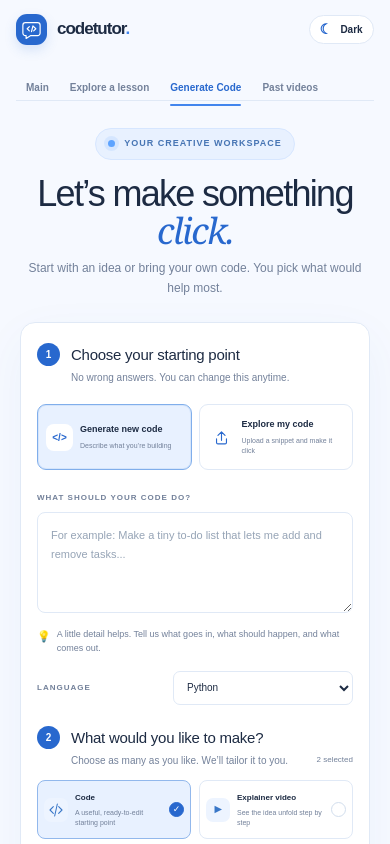
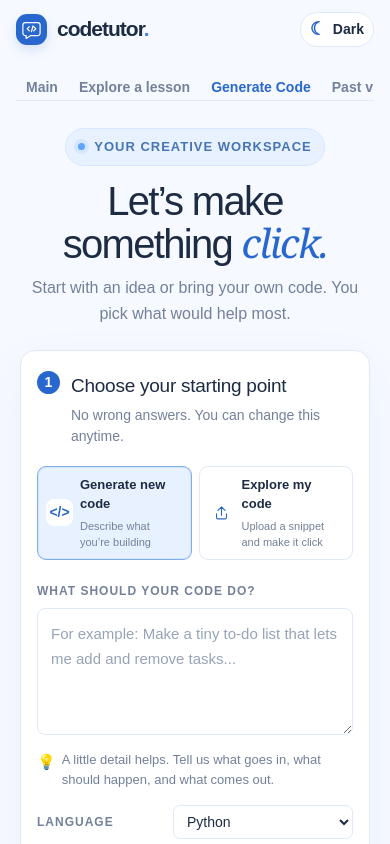
Before and after one commit to AlvinYiChunLiu/CodeTutor, a Next.js app: page /generate in a window 390 px wide. Shown: the top 844 px of the page. Built offline with nearby package versions, Linux system fonts and the light colour scheme.

Commit message:
changed font size bigger for generate code page

```diff
--- a/app/globals.css
+++ b/app/globals.css
@@ -497,37 +497,44 @@ button { color: inherit; }
   .generate-shell { padding-bottom: 50px; }
   .generate-intro { width: min(850px, calc(100% - 40px)); margin: 36px auto 23px; text-align: center; animation: enter-up .45s both; }
   .generate-intro .friendly-pill { margin: auto; }
-  .generate-intro h1 { margin: 15px 0 9px; font-size: clamp(34px, 5vw, 46px); letter-spacing: -2px; }
-  .generate-intro > p { margin: 0; color: var(--muted); font-size: 12px; line-height: 1.65; }
+  .generate-shell .friendly-pill { font-size: 13px; }
+  .generate-intro h1 { margin: 15px 0 9px; font-size: clamp(38px, calc(5vw + 4px), 50px); letter-spacing: -2px; }
+  .generate-intro > p { margin: 0; color: var(--muted); font-size: 16px; line-height: 1.65; }
   .generator-card { width: min(780px, calc(100% - 40px)); margin: 0 auto; padding: 25px 28px 20px; border: 1px solid var(--line); border-radius: 15px; background: var(--surface); box-shadow: 0 15px 50px #3266a30c; animation: enter-up .55s .06s both; }
   .generator-step-heading { display: flex; align-items: flex-start; gap: 11px; }
-  .step-chip { width: 23px; height: 23px; display: grid; flex: 0 0 auto; place-items: center; border-radius: 50%; color: #fff; background: var(--blue-strong); font-size: 10px; font-weight: 750; }
-  .generator-step-heading h2 { margin: 1px 0 4px; color: var(--ink); font-size: 15px; letter-spacing: -.25px; }
-  .generator-step-heading p { margin: 0; color: var(--muted); font-size: 10px; line-height: 1.5; }
+  .step-chip { width: 23px; height: 23px; display: grid; flex: 0 0 auto; place-items: center; border-radius: 50%; color: #fff; background: var(--blue-strong); font-size: 14px; font-weight: 750; }
+  .generator-step-heading h2 { margin: 1px 0 4px; color: var(--ink); font-size: 19px; letter-spacing: -.25px; }
+  .generator-step-heading p { margin: 0; color: var(--muted); font-size: 14px; line-height: 1.5; }
   .generator-mode-tabs { display: grid; grid-template-columns: 1fr 1fr; gap: 10px; margin: 19px 0 22px; }
   .generator-mode-tabs button { min-height: 64px; display: flex; align-items: center; gap: 11px; padding: 10px 13px; border: 1px solid var(--line); border-radius: 9px; text-align: left; color: var(--ink); background: var(--surface); cursor: pointer; transition: border-color .18s, background .18s, transform .18s; }
   .generator-mode-tabs button:hover { transform: translateY(-1px); border-color: #a9c8f2; }.generator-mode-tabs button.selected { border-color: #80aeeb; background: var(--blue-pale); box-shadow: inset 0 0 0 1px #80aeeb30; }
-  .mode-icon { width: 31px; height: 31px; display: grid; flex: 0 0 auto; place-items: center; border-radius: 8px; color: var(--blue-strong); background: var(--surface); font-size: 10px; font-weight: 750; }.mode-icon svg { width: 17px; fill: none; stroke: currentColor; stroke-width: 1.6; stroke-linecap: round; stroke-linejoin: round; }
-  .generator-mode-tabs b, .generator-mode-tabs small { display: block; }.generator-mode-tabs b { font-size: 10px; }.generator-mode-tabs small { margin-top: 4px; color: var(--muted); font-size: 8px; }
-  .field-label { display: block; margin-bottom: 8px; color: var(--muted); font-size: 8px; font-weight: 750; letter-spacing: 1px; }
-  .prompt-textarea, .source-textarea { width: 100%; padding: 13px; resize: vertical; border: 1px solid var(--line); border-radius: 8px; outline: 0; color: var(--ink); background: var(--surface); font-size: 11px; line-height: 1.65; transition: border-color .18s, box-shadow .18s; }.prompt-textarea::placeholder, .source-textarea::placeholder { color: #96a4b6; }.prompt-textarea:focus, .source-textarea:focus { border-color: #80aeeb; box-shadow: 0 0 0 3px #4e8fe51c; }
-  .prompt-tip { display: flex; align-items: flex-start; gap: 6px; margin-top: 8px; color: var(--muted); font-size: 9px; line-height: 1.55; }.prompt-tip span { font-size: 11px; }
+  .mode-icon { width: 31px; height: 31px; display: grid; flex: 0 0 auto; place-items: center; border-radius: 8px; color: var(--blue-strong); background: var(--surface); font-size: 14px; font-weight: 750; }.mode-icon svg { width: 17px; fill: none; stroke: currentColor; stroke-width: 1.6; stroke-linecap: round; stroke-linejoin: round; }
+  .generator-mode-tabs b, .generator-mode-tabs small { display: block; }.generator-mode-tabs b { font-size: 14px; }.generator-mode-tabs small { margin-top: 4px; color: var(--muted); font-size: 12px; }
+  .field-label { display: block; margin-bottom: 8px; color: var(--muted); font-size: 12px; font-weight: 750; letter-spacing: 1px; }
+  .prompt-textarea, .source-textarea { width: 100%; padding: 13px; resize: vertical; border: 1px solid var(--line); border-radius: 8px; outline: 0; color: var(--ink); background: var(--surface); font-size: 15px; line-height: 1.65; transition: border-color .18s, box-shadow .18s; }.prompt-textarea::placeholder, .source-textarea::placeholder { color: #96a4b6; }.prompt-textarea:focus, .source-textarea:focus { border-color: #80aeeb; box-shadow: 0 0 0 3px #4e8fe51c; }
+  .prompt-tip { display: flex; align-items: flex-start; gap: 6px; margin-top: 8px; color: var(--muted); font-size: 13px; line-height: 1.55; }.prompt-tip span { font-size: 15px; }
   .upload-dropzone { min-height: 75px; position: relative; display: flex; align-items: center; gap: 12px; padding: 13px; border: 1px dashed #9abce9; border-radius: 9px; background: var(--soft-surface); cursor: pointer; transition: border-color .18s, background .18s; }.upload-dropzone:hover, .upload-dropzone.drag-active { border-color: var(--blue-strong); background: var(--blue-pale); }.upload-dropzone input { position: absolute; width: 1px; height: 1px; overflow: hidden; clip: rect(0,0,0,0); white-space: nowrap; clip-path: inset(50%); }
   .upload-icon { width: 34px; height: 34px; display: grid; flex: 0 0 auto; place-items: center; border-radius: 9px; color: var(--blue-strong); background: var(--surface); }.upload-icon svg { width: 18px; fill: none; stroke: currentColor; stroke-width: 1.6; stroke-linecap: round; stroke-linejoin: round; }
-  .upload-copy { min-width: 0; flex: 1; }.upload-copy b, .upload-copy small { display: block; }.upload-copy b { overflow: hidden; color: var(--ink); font-size: 10px; text-overflow: ellipsis; white-space: nowrap; }.upload-copy small { margin-top: 5px; color: var(--muted); font-size: 8px; }.upload-copy small span { color: var(--blue-strong); font-weight: 700; text-decoration: underline; text-underline-offset: 2px; }
-  .upload-browse { padding: 7px 9px; border: 1px solid var(--line); border-radius: 6px; color: var(--blue-strong); background: var(--surface); font-size: 8px; font-weight: 700; }
-  .paste-divider { display: flex; align-items: center; gap: 9px; margin: 13px 0 8px; color: #91a0b4; font-size: 7px; font-weight: 750; letter-spacing: .8px; }.paste-divider span { height: 1px; flex: 1; background: var(--line); }
-  .source-textarea { min-height: 98px; color: var(--ink); font-family: "Cascadia Code", Consolas, monospace; font-size: 10px; }
-  .language-row { display: flex; align-items: center; justify-content: space-between; gap: 12px; margin-top: 15px; }.language-row .field-label { margin: 0; }.language-row select { width: 180px; height: 34px; padding: 0 9px; border: 1px solid var(--line); border-radius: 7px; outline: 0; color: var(--ink); background: var(--surface); font-size: 10px; }.language-row select:focus { border-color: var(--blue); }
-  .output-heading { display: flex; align-items: flex-end; justify-content: space-between; gap: 12px; margin: 21px 0 12px; }.selection-count { padding-bottom: 2px; color: var(--muted); font-size: 8px; }
+  .upload-copy { min-width: 0; flex: 1; }.upload-copy b, .upload-copy small { display: block; }.upload-copy b { overflow: hidden; color: var(--ink); font-size: 14px; text-overflow: ellipsis; white-space: nowrap; }.upload-copy small { margin-top: 5px; color: var(--muted); font-size: 12px; }.upload-copy small span { color: var(--blue-strong); font-weight: 700; text-decoration: underline; text-underline-offset: 2px; }
+  .upload-browse { padding: 7px 9px; border: 1px solid var(--line); border-radius: 6px; color: var(--blue-strong); background: var(--surface); font-size: 12px; font-weight: 700; }
+  .paste-divider { display: flex; align-items: center; gap: 9px; margin: 13px 0 8px; color: #91a0b4; font-size: 11px; font-weight: 750; letter-spacing: .8px; }.paste-divider span { height: 1px; flex: 1; background: var(--line); }
+  .source-textarea { min-height: 98px; color: var(--ink); font-family: "Cascadia Code", Consolas, monospace; font-size: 14px; }
+  .language-row { display: flex; align-items: center; justify-content: space-between; gap: 12px; margin-top: 15px; }.language-row .field-label { margin: 0; }.language-row select { width: 180px; height: 34px; padding: 0 9px; border: 1px solid var(--line); border-radius: 7px; outline: 0; color: var(--ink); background: var(--surface); font-size: 14px; }.language-row select:focus { border-color: var(--blue); }
+  .output-heading { display: flex; align-items: flex-end; justify-content: space-between; gap: 12px; margin: 21px 0 12px; }.selection-count { padding-bottom: 2px; color: var(--muted); font-size: 12px; }
   .output-grid { display: grid; grid-template-columns: 1fr 1fr; gap: 8px; }
   .output-option { min-height: 59px; display: flex; align-items: center; gap: 9px; padding: 9px; border: 1px solid var(--line); border-radius: 8px; text-align: left; background: var(--surface); cursor: pointer; transition: border-color .18s, background .18s, transform .18s; }.output-option:hover { transform: translateY(-1px); border-color: #a6c5ed; }.output-option.output-selected { border-color: #92b8ec; background: var(--blue-pale); }
-  .output-option-icon { width: 28px; height: 28px; display: grid; flex: 0 0 auto; place-items: center; border-radius: 7px; color: #3977c8; background: var(--soft-surface); font-size: 12px; font-weight: 700; }.output-option-icon svg { width: 16px; fill: none; stroke: currentColor; stroke-width: 1.6; stroke-linecap: round; stroke-linejoin: round; }.output-play { font-size: 9px; }
-  .output-option-copy { min-width: 0; flex: 1; }.output-option-copy b, .output-option-copy small { display: block; }.output-option-copy b { color: var(--ink); font-size: 9px; }.output-option-copy small { margin-top: 4px; color: var(--muted); font-size: 8px; line-height: 1.35; }
-  .output-check { width: 15px; height: 15px; display: grid; flex: 0 0 auto; place-items: center; border: 1px solid #d2deed; border-radius: 50%; color: #fff; font-size: 9px; }.output-selected .output-check { border-color: var(--blue-strong); background: var(--blue-strong); }
-  .generator-message { margin: 13px 0 0; padding: 10px 12px; border-radius: 7px; font-size: 10px; line-height: 1.5; }.generator-error { color: #aa4848; background: #fff0ef; }.generator-info { color: #385f95; background: var(--blue-pale); }.generator-info a { color: var(--blue-strong); font-weight: 750; text-decoration: underline; text-underline-offset: 2px; }
-  .generate-submit { width: 100%; margin-top: 18px; }.generator-footnote { margin: 10px 0 0; color: #8d9bb0; text-align: center; font-size: 8px; }
-  .generate-help { width: min(780px, calc(100% - 40px)); display: flex; align-items: center; gap: 10px; margin: 15px auto 0; padding: 12px 15px; border: 1px solid var(--line); border-radius: 9px; background: var(--soft-surface); }.help-chat-icon { width: 20px; height: 20px; display: grid; flex: 0 0 auto; place-items: center; border: 1px solid #aec9ec; border-radius: 50%; color: var(--blue-strong); font-size: 11px; font-weight: 700; }.generate-help p { margin: 0; color: var(--muted); font-size: 9px; line-height: 1.5; }.generate-help b { color: var(--ink); }.generate-help a { color: var(--blue-strong); font-weight: 700; }
+  .output-option-icon { width: 28px; height: 28px; display: grid; flex: 0 0 auto; place-items: center; border-radius: 7px; color: #3977c8; background: var(--soft-surface); font-size: 16px; font-weight: 700; }.output-option-icon svg { width: 16px; fill: none; stroke: currentColor; stroke-width: 1.6; stroke-linecap: round; stroke-linejoin: round; }.output-play { font-size: 13px; }
+  .output-option-copy { min-width: 0; flex: 1; }.output-option-copy b, .output-option-copy small { display: block; }.output-option-copy b { color: var(--ink); font-size: 13px; }.output-option-copy small { margin-top: 4px; color: var(--muted); font-size: 12px; line-height: 1.35; }
+  .output-check { width: 15px; height: 15px; display: grid; flex: 0 0 auto; place-items: center; border: 1px solid #d2deed; border-radius: 50%; color: #fff; font-size: 13px; }.output-selected .output-check { border-color: var(--blue-strong); background: var(--blue-strong); }
+  .generator-message { margin: 13px 0 0; padding: 10px 12px; border-radius: 7px; font-size: 14px; line-height: 1.5; }.generator-error { color: #aa4848; background: #fff0ef; }.generator-info { color: #385f95; background: var(--blue-pale); }.generator-info a { color: var(--blue-strong); font-weight: 750; text-decoration: underline; text-underline-offset: 2px; }
+  .generate-shell .button-primary { font-size: 15px; }
+  .generate-submit { width: 100%; margin-top: 18px; }.generator-footnote { margin: 10px 0 0; color: #8d9bb0; text-align: center; font-size: 12px; }
+  .generate-help { width: min(780px, calc(100% - 40px)); display: flex; align-items: center; gap: 10px; margin: 15px auto 0; padding: 12px 15px; border: 1px solid var(--line); border-radius: 9px; background: var(--soft-surface); }.help-chat-icon { width: 20px; height: 20px; display: grid; flex: 0 0 auto; place-items: center; border: 1px solid #aec9ec; border-radius: 50%; color: var(--blue-strong); font-size: 15px; font-weight: 700; }.generate-help p { margin: 0; color: var(--muted); font-size: 13px; line-height: 1.5; }.generate-help b { color: var(--ink); }.generate-help a { color: var(--blue-strong); font-weight: 700; }
+  .generate-shell .app-brand { font-size: 23px; }
+  .generate-shell .app-nav a { font-size: 16px; }
+  .generate-shell .theme-toggle { font-size: 14px; }
+  .generate-shell .theme-toggle-icon { font-size: 18px; }
+  .generate-shell .header-badge { font-size: 12px; }
 
   /* Blue accents for lesson controls and illustrations */
   .lesson-shell { min-height: 100vh; color: var(--ink); background: var(--paper); transition: background .25s ease, color .25s ease; }
@@ -616,3 +623,15 @@ button { color: inherit; }
   @media (max-width: 380px) {
     .lesson-shell .app-nav a { font-size: 11px; }
   }
+  @media (max-width: 650px) {
+    .generate-intro h1 { font-size: 40px; }
+    .generator-mode-tabs b { font-size: 13px; }
+    .generator-mode-tabs small { font-size: 11px; }
+    .output-option-copy b { font-size: 12px; }
+    .output-option-copy small { font-size: 11px; }
+    .generate-shell .app-brand { font-size: 21px; }
+    .generate-shell .app-nav a { font-size: 14px; }
+  }
+  @media (max-width: 380px) {
+    .generate-shell .app-nav a { font-size: 13px; }
+  }
```
